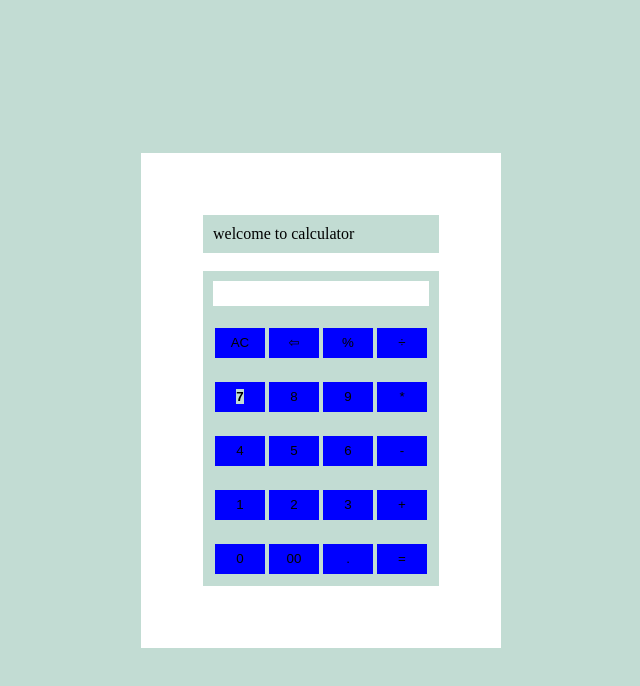
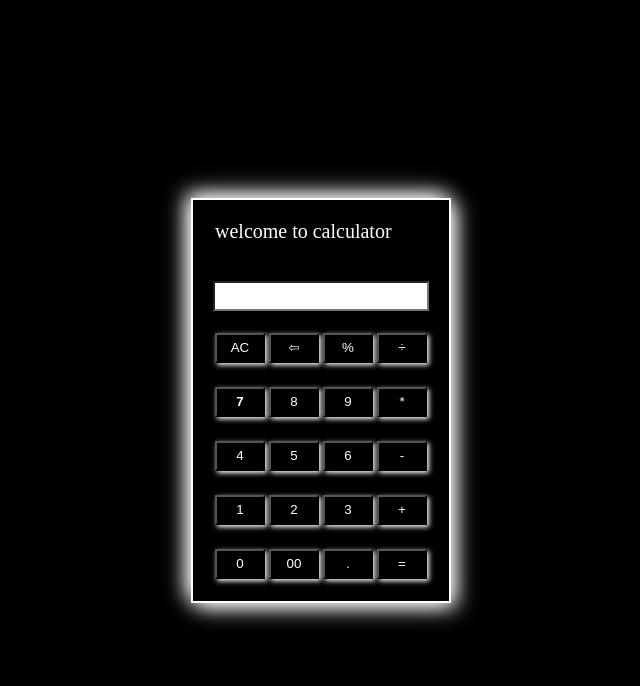
Before and after one commit to swathi17901/calculator, a plain HTML site: page index.html in a window 1280 px wide. Shown: the whole page, without its empty margins (319-959 px from the left). Drawn offline with Linux system fonts and the light colour scheme.

Commit message:
style1.css

```diff
--- a/style1.css
+++ b/style1.css
@@ -1,9 +1,8 @@
 *{
  margin: 0;
  padding: 0;
-    background-color: rgb(194, 220, 211);
-
-
+ background-color: black;
+ color:white
  }
 body{
     display: flex;
@@ -11,9 +10,14 @@
     align-items: center;
 }
 form{
-        background-color: white;
     border: 2px solid white;
-        padding: 60px;
+    padding: 10px;
+    box-shadow: -5px -5px 20px white,5px 5px 20px white;
+}
+label{
+    text-align: center;
+    margin-left: 2px;
+    font-size: 20px;
 
 }
 div{
@@ -23,18 +27,15 @@
 
 }
 input[type="text"]{
-        border:none;
     background-color: white;
     width: 100%;
-        height: 25px;
-
-
-
+    height: 30px;
+    color: black;
+    text-align: right;
 }
 button{
-        border-style: none;
+    box-shadow: 2px 2px 5px white;
     width: 50px;
     margin: 2px;
     height: 30px;
-        background-color: blue;
 }
```
Lines whose indentation alone changed are shown as unchanged.
